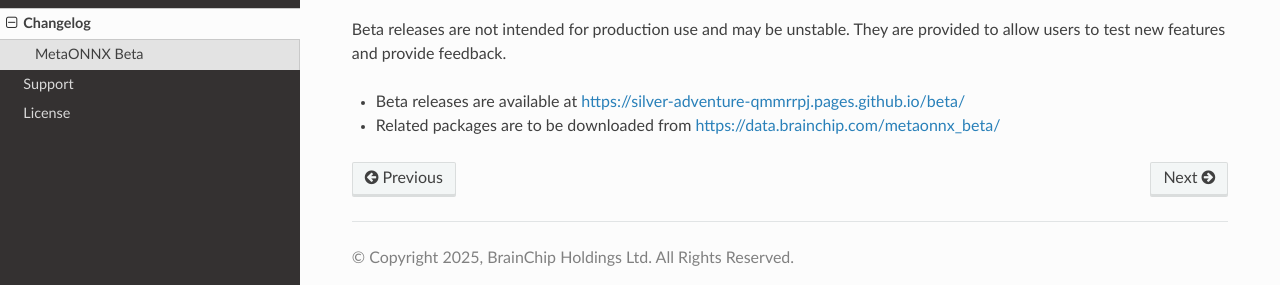
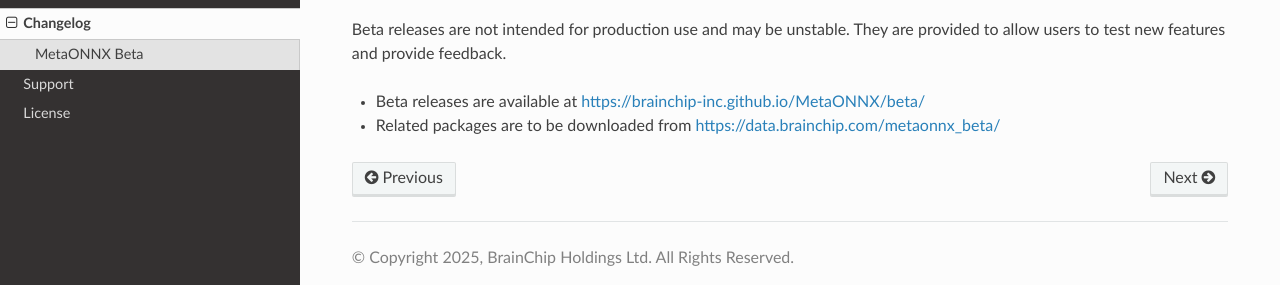
Before and after one commit to Brainchip-Inc/MetaONNX, a Sphinx documentation site: the page built from doc/changelog.rst, in a window 1280 px wide. Shown: the part 376-661 px from the top of the page. Built offline with Sphinx 7.4.7 and the Read the Docs theme 3.1.0, drawn with Linux system fonts in a browser that asks for light colours; pages that are not in the unit, such as notebooks, are missing from menus; some of the changed lines change nothing that is shown.

Commit message:
docs(changelog): update link to beta
MetaONNX cloud repo is now public, URL changed.

```diff
--- a/doc/changelog.rst
+++ b/doc/changelog.rst
@@ -21,5 +21,5 @@ MetaONNX Beta
 Beta releases are not intended for production use and may be unstable. They are provided to allow
 users to test new features and provide feedback.
 
-- Beta releases are available at https://silver-adventure-qmmrrpj.pages.github.io/beta/
+- Beta releases are available at https://brainchip-inc.github.io/MetaONNX/beta/
 - Related packages are to be downloaded from https://data.brainchip.com/metaonnx_beta/
```
